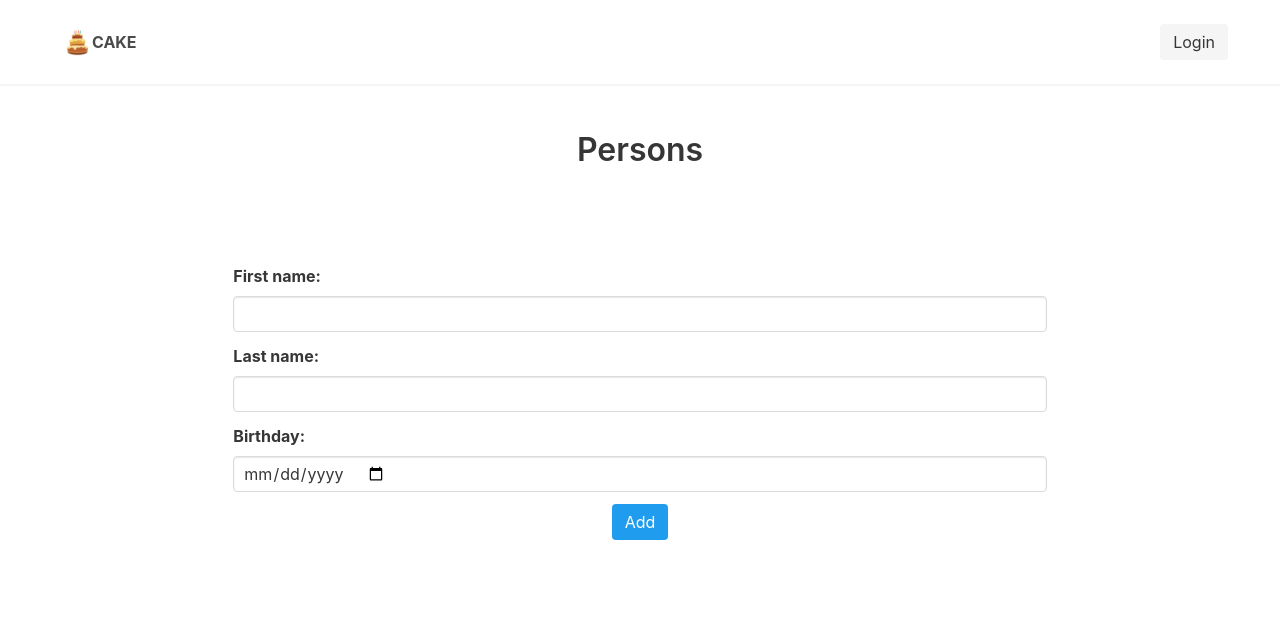
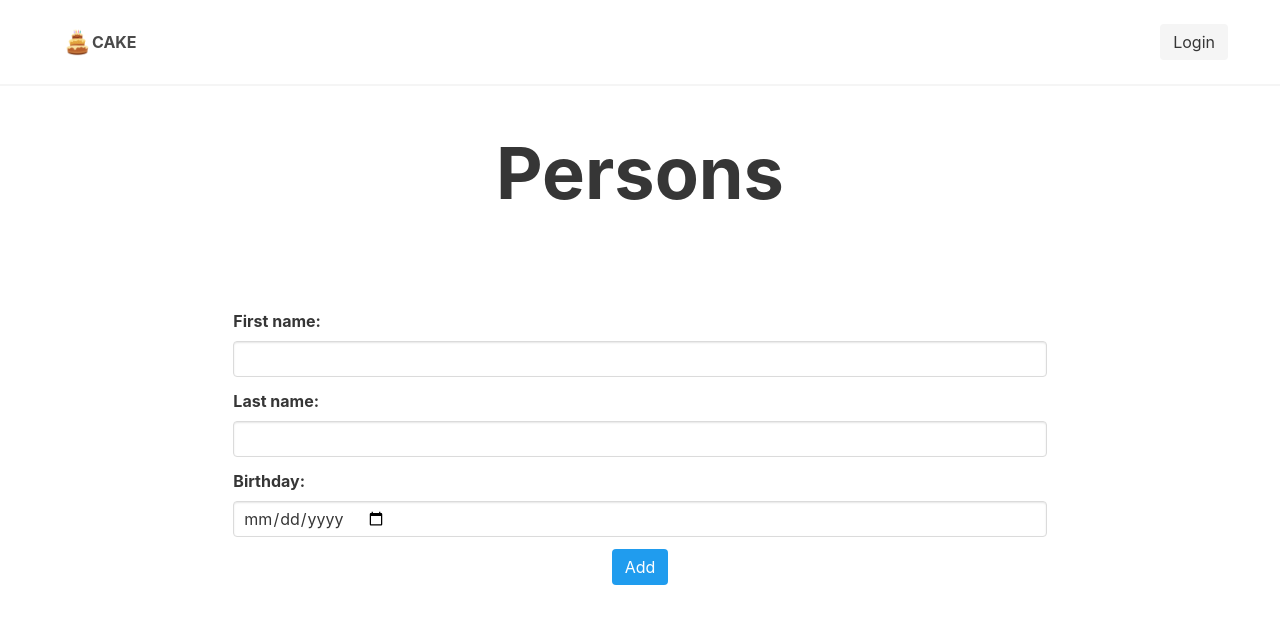
Before and after one commit to martinsimonovski/cake, a React (Create React App) app: page /persons/add in a window 1280 px wide. Shown: the top 624 px of the page. Built offline with nearby package versions, Linux system fonts and the light colour scheme.

Commit message:
hero changes

```diff
--- a/src/components/Group/Group.js
+++ b/src/components/Group/Group.js
@@ -1,49 +1,62 @@
-import React, { Component } from 'react';
+import React, { Component } from "react";
+import "./group.css";
 
 class Group extends Component {
   // let map = [];
   // personsInfo.map(person => map[person._id] = person);
   renderTitle() {
-        const months = ["January", "February", "March", "April", "May", "June",
-            "July", "August", "September", "October", "November", "December"
+    const months = [
+      "January",
+      "February",
+      "March",
+      "April",
+      "May",
+      "June",
+      "July",
+      "August",
+      "September",
+      "October",
+      "November",
+      "December"
     ];
 
     const { group } = this.props;
     let startDate = new Date(group.startDate);
     let endDate = new Date(group.endDate);
 
-        const title = `${startDate.getDate()} ${months[startDate.getMonth()]} - ${endDate.getDate()} ${months[endDate.getMonth()]}`;
-        return (
-            <h1 className="title">
-                { title }
-            </h1>
-        );
+    // const title = `${startDate.getDate()} ${
+    //   months[startDate.getMonth()]
+    // } - ${endDate.getDate()} ${months[endDate.getMonth()]}`;
+    return <h1 className="title">{months[startDate.getMonth()]}</h1>;
   }
 
   renderBirthdays() {
     return this.props.personsInfo.map(person => {
       const bday = new Date(person.birthday);
-        return <li key={person._id}>{person.firstName} {person.lastName} - {bday.getDate()}.{bday.getMonth()+1} </li>;
+      return (
+        <li key={person._id}>
+          {person.firstName} {person.lastName} - {bday.getDate()}.
+          {bday.getMonth() + 1}{" "}
+        </li>
+      );
     });
   }
 
   render() {
     return (
-            <section className="hero is-medium is-info is-bold">
+      <section className="hero is-info is-bold">
         <div className="hero-body">
           <div className="container has-text-centered">
-                        { this.renderTitle()}
+            {this.renderTitle()}
             <h1 className="subtitle">{this.props.group.price} den.</h1>
             <section className="section">
-                            <ul>
-                                {this.renderBirthdays()}
-                            </ul>
+              <ul>{this.renderBirthdays()}</ul>
             </section>
           </div>
         </div>
       </section>
     );
-    };
+  }
 }
 
 export default Group;
--- /dev/null
+++ b/src/components/Group/group.css
@@ -0,0 +1,4 @@
+.title {
+  font-size: 72px;
+  font-weight: bold;
+}
```
Lines whose indentation alone changed are shown as unchanged.
